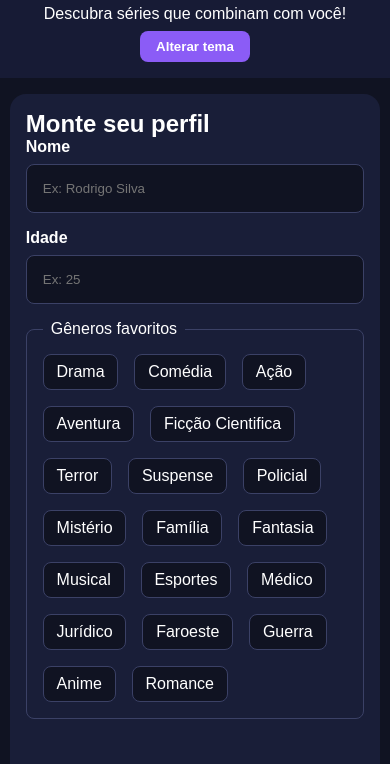
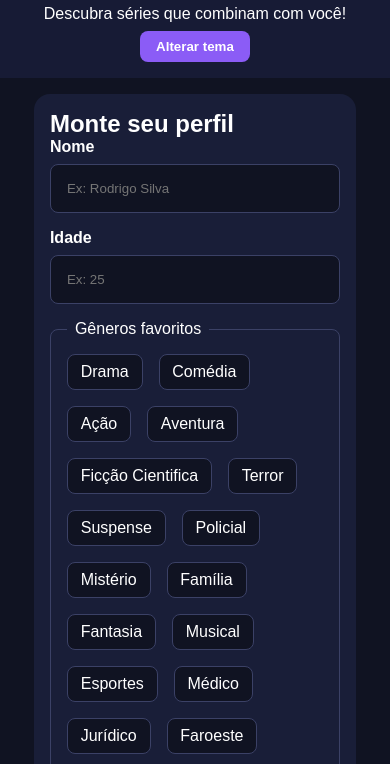
Before and after one commit to RodrigoProgramadorDev/CineMatch-Web, a website with bundled scripts: page index.html in a window 390 px wide. Shown: the part 56-820 px from the top of the page. Built offline with nearby package versions, Linux system fonts and the light colour scheme; no server answers.

Commit message:
style: centralizar section no layout e ajustar responsividade

```diff
--- a/css/style.css
+++ b/css/style.css
@@ -62,18 +62,21 @@ header h1 {
 }
 
 main {
-    width: 90%;
-    max-width: 68.75rem;
-    margin: 0 auto;
-    padding: 3rem 0;
-    flex: 1;
+    display: flex;
+    justify-content: center;   /* centraliza horizontalmente */
+    align-items: center;       /* centraliza verticalmente */
+    min-height: 80vh;          /* ocupa boa parte da altura da tela */
+    width: 100%;               /* garante que ocupe toda a largura */
+    padding: 2rem;             /* espaço interno */
 }
 
 .section {
+    max-width: 600px;          /* limite de largura */
+    width: 90%;               /* ocupa toda a largura até o limite */
+    margin: auto;              /* centraliza horizontalmente */
     background-color: var(--section-bg);
     padding: 2rem;
     border-radius: 1rem;
-    margin-bottom: 2rem;
 }
 
 #form-profile {
@@ -199,8 +202,9 @@ button:hover {
     gap: 1rem;
     word-wrap: break-word;   /* quebra palavras longas */
     overflow-wrap: break-word;
+    margin: auto;              /* centraliza horizontalmente */
+    width: 90%;               /* ocupa toda a largura até o limite */
 }
-
 
 .card h3 {
     color: var(--secondary-text);
@@ -303,8 +307,8 @@ button:hover {
 
 @media (max-width: 768px) {
     main {
-        width: 95%;
-        padding: 1rem 0;
+        width: 100%;
+        padding: 1rem;
     }
 
     .section {
```
